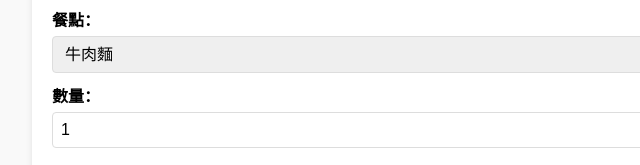
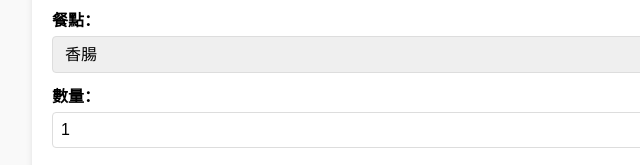
Before and after one commit to ericttffhh/dc, a plain HTML site: page index.html in a window 1280 px wide. Shown: the part 367-532 px from the top of the page, 128-768 px from the left. Drawn offline with Linux system fonts and the light colour scheme.

Commit message:
Update index.html

```diff
--- a/index.html
+++ b/index.html
@@ -107,9 +107,9 @@
 
         <label for="dish">餐點：</label>
         <select id="dish" required>
-          <option value="牛肉麵">牛肉麵</option>
-          <option value="排骨飯">排骨飯</option>
-          <option value="滷肉飯">滷肉飯</option>
+          <option value="香腸">香腸</option>
+          <option value="米腸">米腸</option>
+          <option value="大腸包小腸">大腸包小腸</option>
         </select>
 
         <label for="quantity">數量：</label>
```
